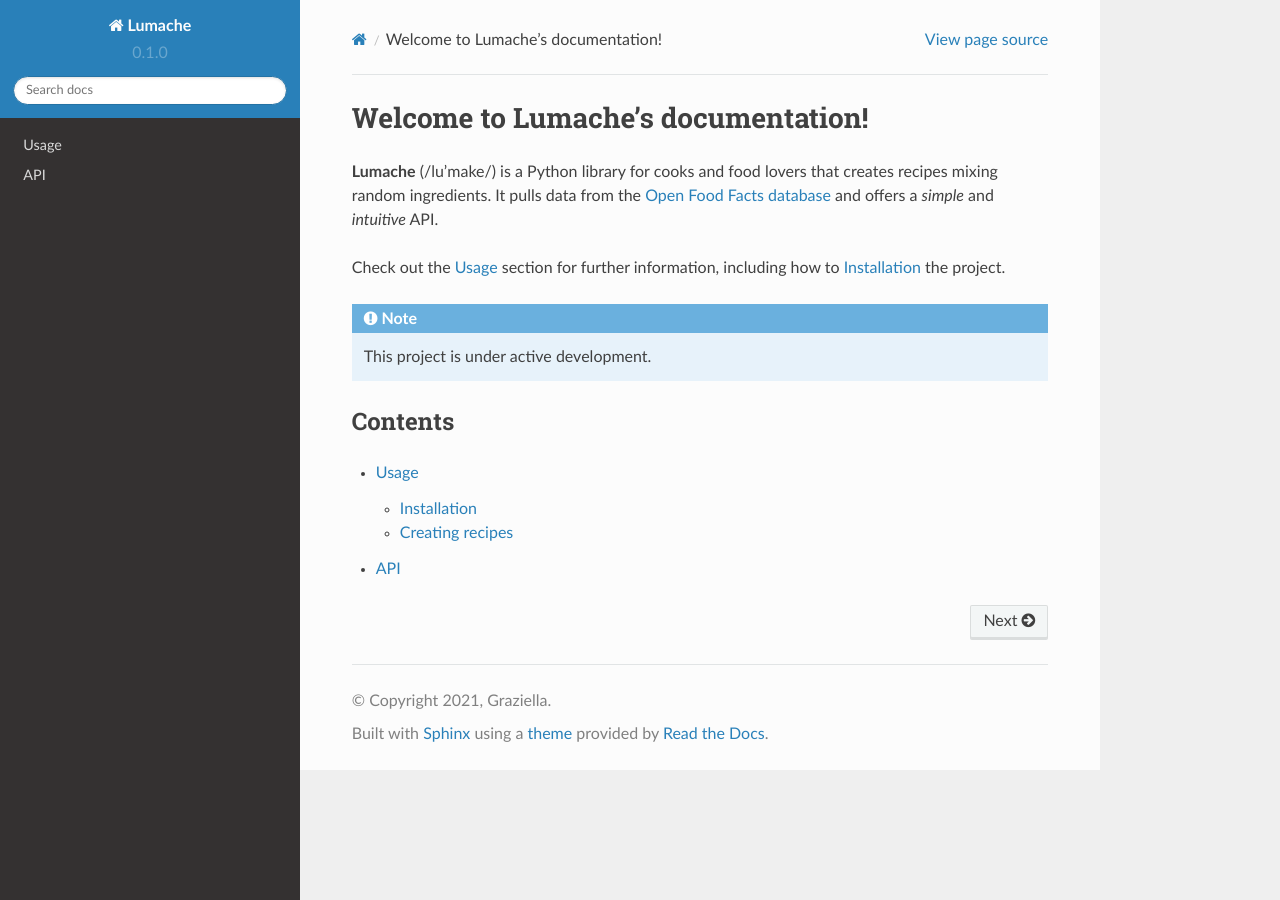
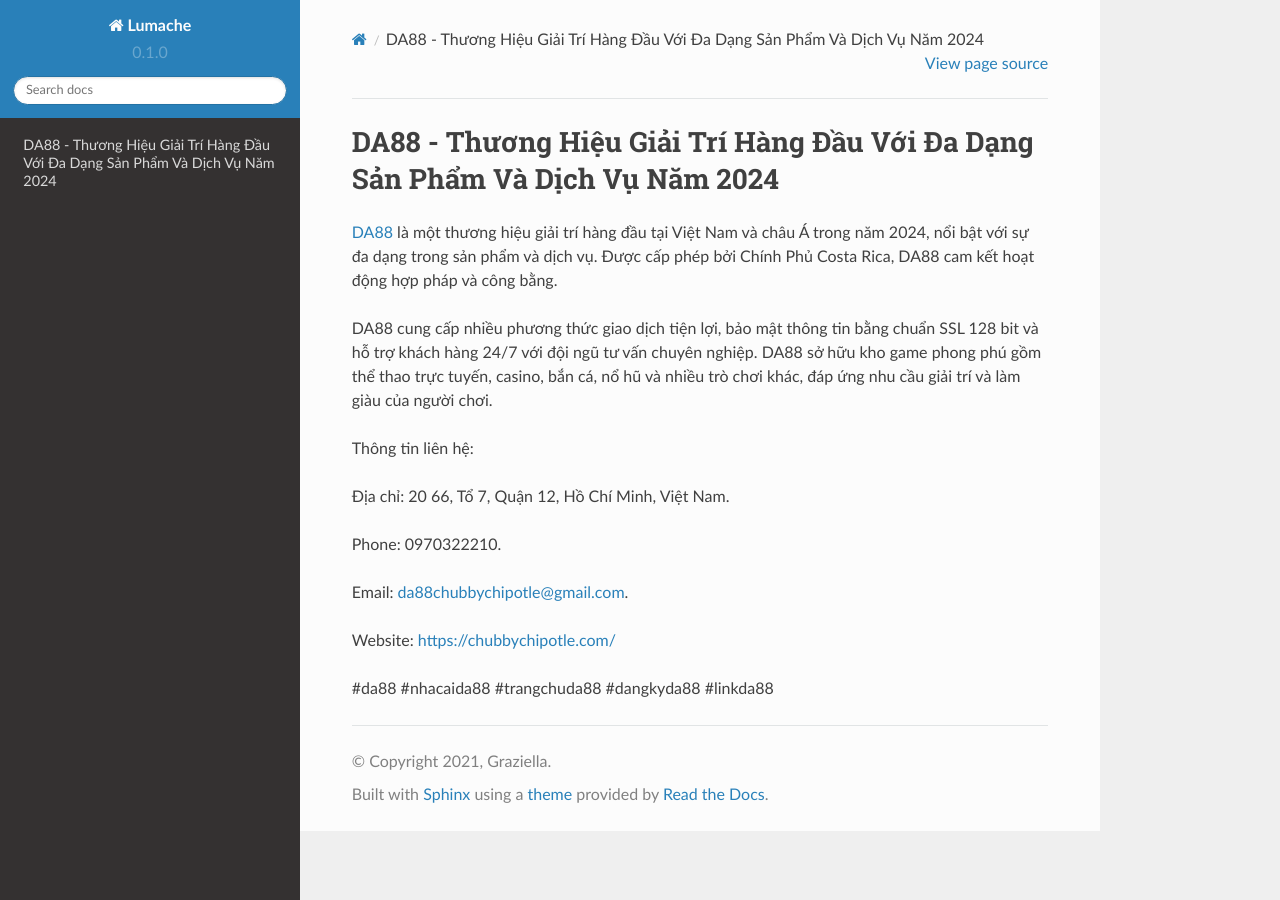
Before and after one commit to vqtranquocthuan424/da88chubbychipotlecom, a Sphinx documentation site: the page built from docs/source/index.rst, in a window 1280 px wide. Built offline with Sphinx 7.4.7 and the Read the Docs theme 2.0.0, drawn with Linux system fonts in a browser that asks for light colours.

Commit message:
Update index.rst

```diff
--- a/docs/source/index.rst
+++ b/docs/source/index.rst
@@ -1,22 +1,18 @@
-Welcome to Lumache's documentation!
+DA88 - Thương Hiệu Giải Trí Hàng Đầu Với Đa Dạng Sản Phẩm Và Dịch Vụ Năm 2024
 ===================================
 
-**Lumache** (/lu'make/) is a Python library for cooks and food lovers
-that creates recipes mixing random ingredients.
-It pulls data from the `Open Food Facts database <https://world.openfoodfacts.org/>`_
-and offers a *simple* and *intuitive* API.
+`DA88 <https://chubbychipotle.com/>`_ là một thương hiệu giải trí hàng đầu tại Việt Nam và châu Á trong năm 2024, nổi bật với sự đa dạng trong sản phẩm và dịch vụ. Được cấp phép bởi Chính Phủ Costa Rica, DA88 cam kết hoạt động hợp pháp và công bằng.
 
-Check out the :doc:`usage` section for further information, including
-how to :ref:`installation` the project.
+DA88 cung cấp nhiều phương thức giao dịch tiện lợi, bảo mật thông tin bằng chuẩn SSL 128 bit và hỗ trợ khách hàng 24/7 với đội ngũ tư vấn chuyên nghiệp. DA88 sở hữu kho game phong phú gồm thể thao trực tuyến, casino, bắn cá, nổ hũ và nhiều trò chơi khác, đáp ứng nhu cầu giải trí và làm giàu của người chơi.
 
-.. note::
+Thông tin liên hệ:
 
-   This project is under active development.
+Địa chỉ: 20 66, Tổ 7, Quận 12, Hồ Chí Minh, Việt Nam.
 
-Contents
---------
+Phone: 0970322210.
 
-.. toctree::
+Email: da88chubbychipotle@gmail.com.
 
-   usage
-   api
+Website: https://chubbychipotle.com/
+
+#da88 #nhacaida88 #trangchuda88 #dangkyda88 #linkda88
```
